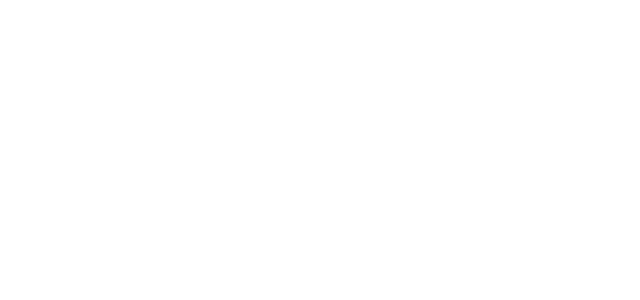
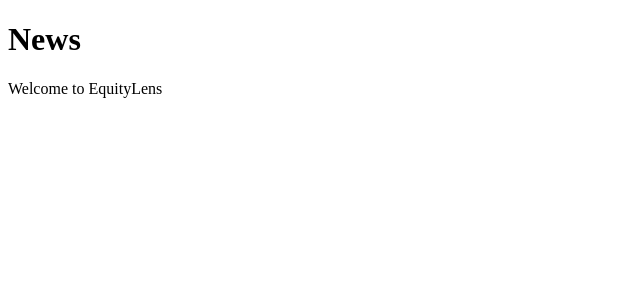
Before and after one commit to COS301-SE-2026/Equity-Lens, a React (Vite) app in the folder frontend/: page /news in a window 1280 px wide. Before the commit this address had no page. Shown: the top 300 px of the page, without its empty margins (0-640 px from the left). Built offline with nearby package versions, Linux system fonts and the light colour scheme.

Commit message:
AS : Fixed routers and did the default pages

```diff
--- a/frontend/src/pages/News/News.jsx
+++ b/frontend/src/pages/News/News.jsx
@@ -0,0 +1,9 @@
+export default function News() {
+  return (
+    <div className="mt-4">
+      <h1 className="fw-bold">News</h1>
+
+      <p>Welcome to EquityLens</p>
+    </div>
+  );
+}
--- a/frontend/src/pages/NotFound/NotFound.jsx
+++ b/frontend/src/pages/NotFound/NotFound.jsx
@@ -0,0 +1,9 @@
+export default function NotFound() {
+  return (
+    <div className="mt-4">
+      <h1 className="fw-bold">NotFound</h1>
+
+      <p>Welcome to EquityLens</p>
+    </div>
+  );
+}
--- a/frontend/src/pages/Portfolio/Portfolio.jsx
+++ b/frontend/src/pages/Portfolio/Portfolio.jsx
@@ -0,0 +1,9 @@
+export default function Portfolio() {
+  return (
+    <div className="mt-4">
+      <h1 className="fw-bold">Portfolio</h1>
+
+      <p>Welcome to EquityLens</p>
+    </div>
+  );
+}
--- a/frontend/src/router/AppRouter.jsx
+++ b/frontend/src/router/AppRouter.jsx
@@ -2,13 +2,23 @@
 
 import Login from "../pages/Auth/Login";
 import Dashboard from "../pages/Dashboard/Dashboard";
+import AIChat from "../pages/AIChat/AIChat";
+import Analytics from "../pages/Analytics/Analytics";
+import News from "../pages/News/News";
+import Portfolio from "../pages/Portfolio/Portfolio";
+import NotFound from "../pages/NotFound/NotFound";
 
 export default function AppRouter() {
   return (
     <BrowserRouter>
-      <Routes>
+       <Routes>
         <Route path="/" element={<Login />} />
         <Route path="/dashboard" element={<Dashboard />} />
+        <Route path="/ai-chat" element={<AIChat />} />
+        <Route path="/analytics" element={<Analytics />} />
+        <Route path="/news" element={<News />} />
+        <Route path="/portfolio" element={<Portfolio />} />
+        <Route path="*" element={<NotFound />} />
       </Routes>
     </BrowserRouter>
   );
```
